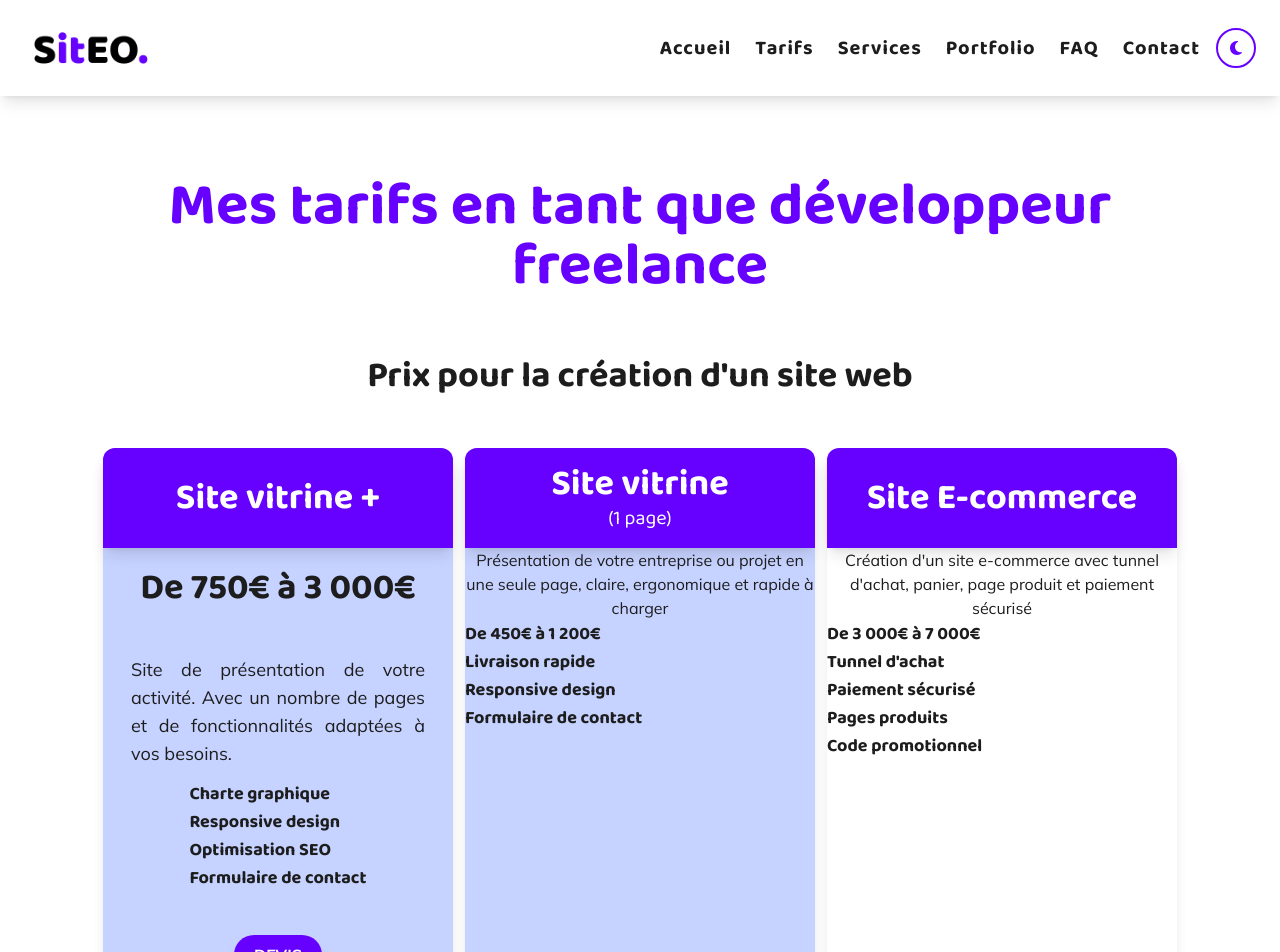
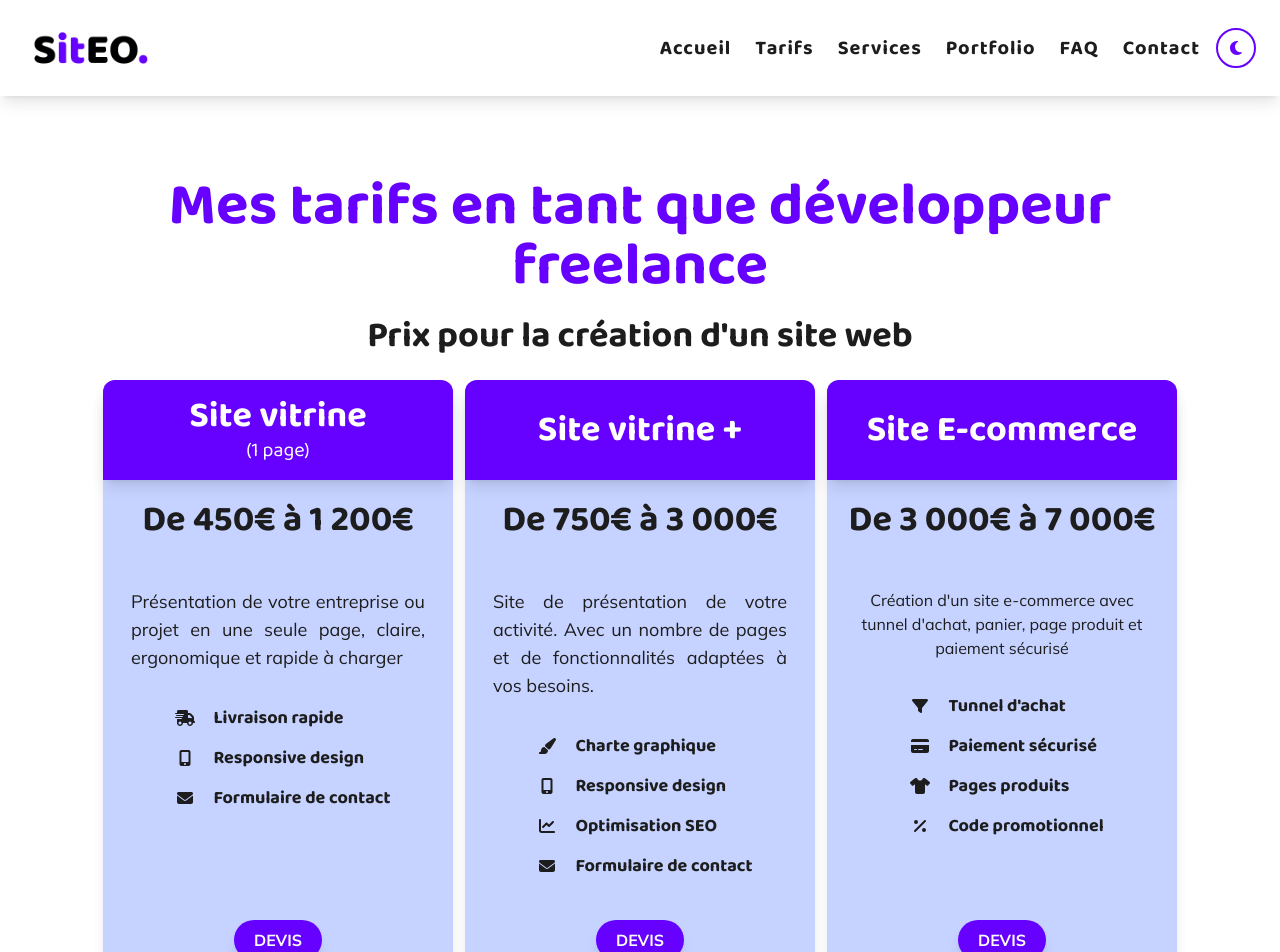
Before and after one commit to teo-crth/siteo, a Next.js app: page /tarifs in a window 1280 px wide. Shown: the top 952 px of the page. Built offline with nearby package versions, Linux system fonts and the light colour scheme.

Commit message:
add pictogramme services page

```diff
--- a/app/tarifs/page.tsx
+++ b/app/tarifs/page.tsx
@@ -1,5 +1,7 @@
 import React from 'react';
 import Link from 'next/link';
+import { FontAwesomeIcon } from '@fortawesome/react-fontawesome';
+import { faTruckFast, faMobileScreenButton, faEnvelope, faPaintBrush, faChartLine, faFilter, faCreditCard, faShirt, faPercent } from '@fortawesome/free-solid-svg-icons';
 import type { Metadata } from "next";
 import Button from '../components/ui/button';
 
@@ -14,50 +16,93 @@ const Tarifs = () => {
         <div className="container-portfolio flex flex-col items-center justify-start w-full p-8 pb-20 gap-5 sm:p-20 min-h-[calc(100vh-159px)]">
             <h1 className='text-center font-bold font-title md:text-6xl lg:text-6xl xl:text-6xl text-4xl text-secondary'>Mes tarifs en tant que développeur freelance</h1>
             <section className="container-tarifs-site flex flex-wrap items-start justify-center w-full gap-3">
-                <h2 className='font-title font-bold text-center text-4xl w-full p-10'>Prix pour la création d'un site web</h2>
-                <article className="card-vitrine rounded-xl shadow-lg h-[600px] w-[350px] bg-indigo-200">
-                    <header className='header-card bg-secondary text-light rounded-t-xl p-3 shadow-lg h-[100px] flex flex-col items-center justify-center'>
-                        <h3 className='font-title font-bold text-4xl text-center'>Site vitrine +</h3>
+                <h2 className='font-title font-bold text-center text-4xl w-full mb-3'>Prix pour la création d'un site web</h2>
+                <article className="card-landing rounded-xl shadow-lg h-[600px] w-[350px] bg-indigo-200 relative">
+                    <header className='header-card bg-secondary text-light rounded-t-xl p-3 shadow-lg h-[100px] w-full flex flex-col items-center justify-center'>
+                        <h3 className='font-title font-bold text-4xl'>Site vitrine</h3>
+                        <p className='font-title text-xl'>(1 page)</p>
                     </header>
-                    <h4 className='font-title font-bold text-4xl text-center p-5'>De 750€ à 3 000€</h4>
+                    <h4 className='font-title font-bold text-2xl md:text-4xl lg:text-4xl xl:text-4xl text-center p-5'>De 450€ à 1 200€</h4>
                     <main className='flex flex-col items-center justify-center p-7 gap-3'>
-                        <p className='text-justify text-lg'>Site de présentation de votre activité. Avec un nombre de pages et de fonctionnalités adaptées à vos besoins.</p>
-                        <ul className='list-tarifs font-title font-bold gap-2'>
-                            <li className='font-title font-bold text-lg'>Charte graphique</li>
-                            <li className='font-title font-bold text-lg'>Responsive design</li>
-                            <li className='font-title font-bold text-lg'>Optimisation SEO</li>
-                            <li className='font-title font-bold text-lg'>Formulaire de contact</li>
+                        <p className='text-justify text-lg'>Présentation de votre entreprise ou projet en une seule page, claire, ergonomique et rapide à charger</p>
+                        <ul className='list-tarifs font-title font-bold flex flex-col mt-5 gap-3'>
+                            <div className="container-li flex items-center gap-2">
+                                <span className='w-10 flex justify-center'><FontAwesomeIcon icon={faTruckFast} /></span>
+                                <li className='text-lg'>Livraison rapide</li>
+                            </div>
+                            <div className="container-li flex items-center gap-2">
+                                <span className='w-10 flex justify-center'><FontAwesomeIcon icon={faMobileScreenButton} /></span>
+                                <li className='text-lg'>Responsive design</li>
+                            </div>
+                            <div className="container-li flex items-center gap-2">
+                                <span className='w-10 flex justify-center'><FontAwesomeIcon icon={faEnvelope} /></span>
+                                <li className='text-lg'>Formulaire de contact</li>
+                            </div>
                         </ul>
                     </main>
-                    <div className="container-buttons flex gap-3 justify-center items-center mt-[15px] w-full">
+                    <div className="container-buttons flex gap-3 justify-center items-center mt-[15px] w-full absolute bottom-5">
                         <Button type='button' className='bg-secondary hover:bg-indigo-800 px-5' text="DEVIS" router='/devis'/>
                     </div>
                 </article>
-                <article className="card-landing rounded-xl shadow-lg h-[600px] w-[350px] bg-indigo-200">
-                    <header className='header-card bg-secondary text-light rounded-t-xl p-3 shadow-lg h-[100px] flex flex-col items-center justify-center'>
-                        <h3 className='font-title font-bold text-4xl'>Site vitrine</h3>
-                        <p className='font-title text-xl'>(1 page)</p>
+                <article className="card-vitrine rounded-xl shadow-lg h-[600px] w-[350px] bg-indigo-200 relative">
+                    <header className='header-card bg-secondary text-light rounded-t-xl p-3 shadow-lg w-full h-[100px] flex flex-col items-center justify-center'>
+                        <h3 className='font-title font-bold text-4xl text-center'>Site vitrine +</h3>
                     </header>
-                    <p className='text-center'>Présentation de votre entreprise ou projet en une seule page, claire, ergonomique et rapide à charger</p>
-                    <ul className='list-tarifs'>
-                        <li className='font-title font-bold text-lg'>De 450€ à 1 200€</li>
-                        <li className='font-title font-bold text-lg'>Livraison rapide</li>
-                        <li className='font-title font-bold text-lg'>Responsive design</li>
-                        <li className='font-title font-bold text-lg'>Formulaire de contact</li>
-                    </ul>
+                    <h4 className='font-title font-bold text-2xl md:text-4xl lg:text-4xl xl:text-4xl text-center p-5'>De 750€ à 3 000€</h4>
+                    <main className='flex flex-col items-center justify-center p-7 gap-3'>
+                        <p className='text-justify text-lg'>Site de présentation de votre activité. Avec un nombre de pages et de fonctionnalités adaptées à vos besoins.</p>
+                        <ul className='list-tarifs font-title font-bold flex flex-col mt-5 gap-3'>
+                        <div className="container-li flex items-center gap-2">
+                            <span className='w-10 flex justify-center'><FontAwesomeIcon icon={faPaintBrush} /></span>
+                            <li className='font-title font-bold text-lg'>Charte graphique</li>
+                        </div>
+                        <div className="container-li flex items-center gap-2">
+                            <span className='w-10 flex justify-center'><FontAwesomeIcon icon={faMobileScreenButton} /></span>
+                            <li className='font-title font-bold text-lg'>Responsive design</li>
+                        </div>
+                        <div className="container-li flex items-center gap-2">
+                            <span className='w-10 flex justify-center'><FontAwesomeIcon icon={faChartLine} /></span>
+                            <li className='font-title font-bold text-lg'>Optimisation SEO</li>
+                        </div>
+                        <div className="container-li flex items-center gap-2">
+                            <span className='w-10 flex justify-center'><FontAwesomeIcon icon={faEnvelope} /></span>
+                            <li className='font-title font-bold text-lg'>Formulaire de contact</li>
+                        </div>
+                        </ul>
+                    </main>
+                    <div className="container-buttons flex gap-3 justify-center items-center mt-[15px] w-full absolute bottom-5">
+                        <Button type='button' className='bg-secondary hover:bg-indigo-800 px-5' text="DEVIS" router='/devis'/>
+                    </div>
                 </article>
-                <article className="card-ecommerce rounded-xl shadow-lg h-[600px] w-[350px]">
-                    <header className='header-card bg-secondary text-light rounded-t-xl p-3 shadow-lg h-[100px] flex flex-col items-center justify-center'>
+                <article className="card-ecommerce rounded-xl shadow-lg h-[600px] w-[350px] bg-indigo-200 relative">
+                    <header className='header-card bg-secondary text-light rounded-t-xl p-3 shadow-lg w-full h-[100px] flex flex-col items-center justify-center'>
                         <h3 className='font-title font-bold text-4xl text-center'>Site E-commerce</h3>
                     </header>
-                    <p className='text-center'>Création d'un site e-commerce avec tunnel d'achat, panier, page produit et paiement sécurisé</p>
-                    <ul className='list-tarifs'>
-                        <li className='font-title font-bold text-lg'>De 3 000€ à 7 000€</li>
-                        <li className='font-title font-bold text-lg'>Tunnel d'achat</li>
-                        <li className='font-title font-bold text-lg'>Paiement sécurisé</li>
-                        <li className='font-title font-bold text-lg'>Pages produits</li>
-                        <li className='font-title font-bold text-lg'>Code promotionnel</li>
-                    </ul>
+                    <h4 className='font-title font-bold text-2xl md:text-4xl lg:text-4xl xl:text-4xl text-center p-5'>De 3 000€ à 7 000€</h4>
+                    <main className='flex flex-col items-center justify-center p-7 gap-3'>
+                        <p className='text-center'>Création d'un site e-commerce avec tunnel d'achat, panier, page produit et paiement sécurisé</p>
+                        <ul className='list-tarifs font-title font-bold flex flex-col mt-5 gap-3'>
+                        <div className="container-li flex items-center gap-2">
+                            <span className='w-10 flex justify-center'><FontAwesomeIcon icon={faFilter} /></span>
+                            <li className='text-lg'>Tunnel d'achat</li>
+                        </div>
+                        <div className="container-li flex items-center gap-2">
+                            <span className='w-10 flex justify-center'><FontAwesomeIcon icon={faCreditCard} /></span>
+                            <li className='text-lg'>Paiement sécurisé</li>
+                        </div>
+                        <div className="container-li flex items-center gap-2">
+                            <span className='w-10 flex justify-center'><FontAwesomeIcon icon={faShirt} /></span>
+                            <li className='text-lg'>Pages produits</li>
+                        </div>
+                        <div className="container-li flex items-center gap-2">
+                            <span className='w-10 flex justify-center'><FontAwesomeIcon icon={faPercent} /></span>
+                            <li className='text-lg'>Code promotionnel</li>
+                        </div>
+                        </ul>
+                    </main>
+                    <div className="container-buttons flex gap-3 justify-center items-center mt-[15px] w-full absolute bottom-5">
+                        <Button type='button' className='bg-secondary hover:bg-indigo-800 px-5' text="DEVIS" router='/devis'/>
+                    </div>
                 </article>
             </section>
             <section className="container-tarifs-divers flex flex-col items-center justify-start w-full">
```
